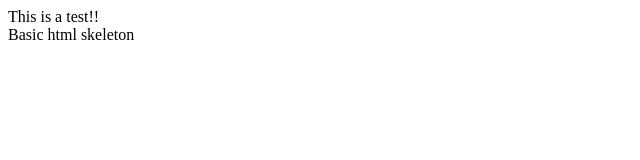
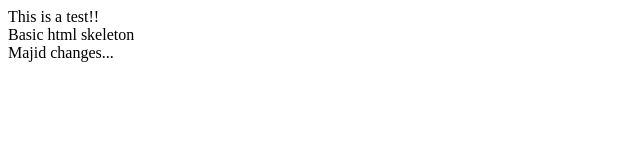
Before and after one commit to xenetto/SearchRecipes, a plain HTML site: page index.html in a window 1280 px wide. Shown: the whole page, without its empty margins (0-640 px from the left). Drawn offline with Linux system fonts and the light colour scheme.

Commit message:
simple change

```diff
--- a/index.html
+++ b/index.html
@@ -8,6 +8,6 @@
 <body>
     <div> This is a test!!</div>
     <div>Basic html skeleton</div>
-
+    <div>Majid changes...</div>
 </body>
 </html>
```
